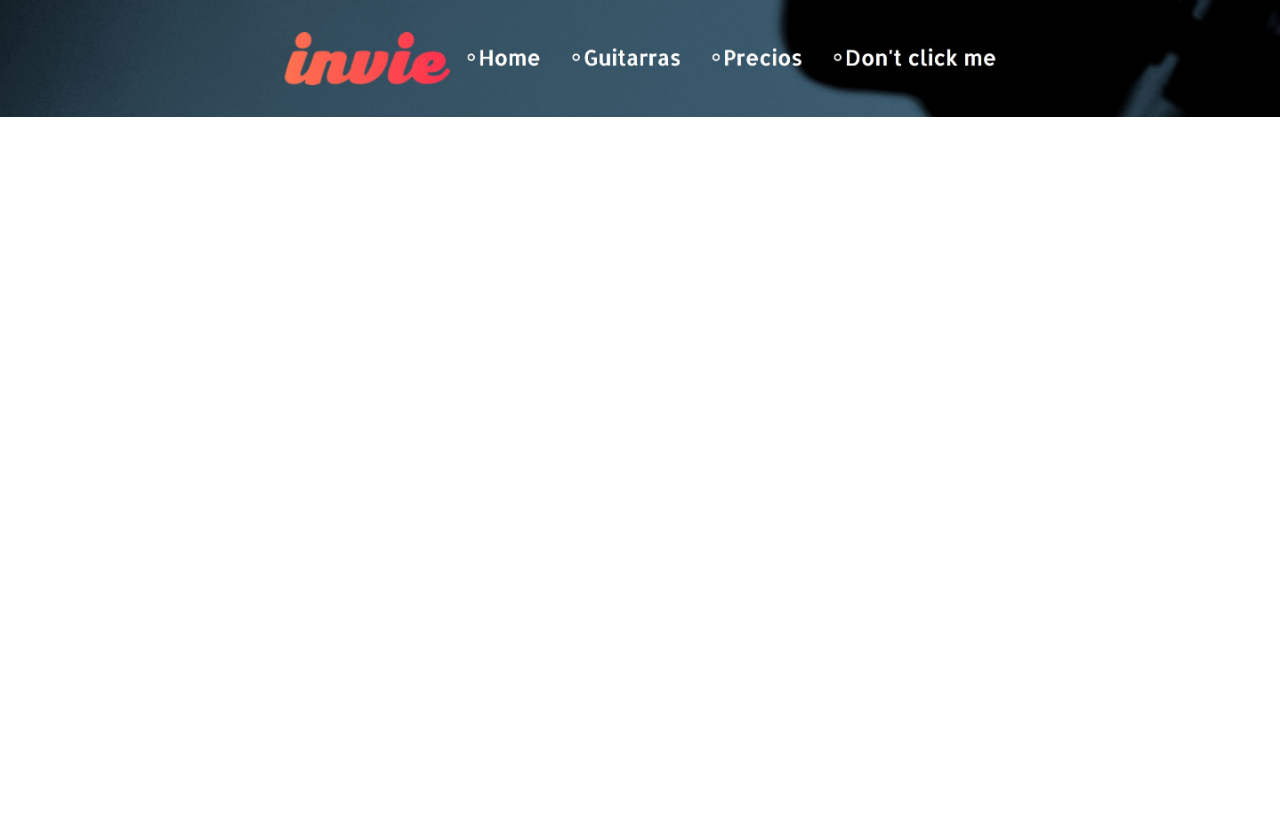
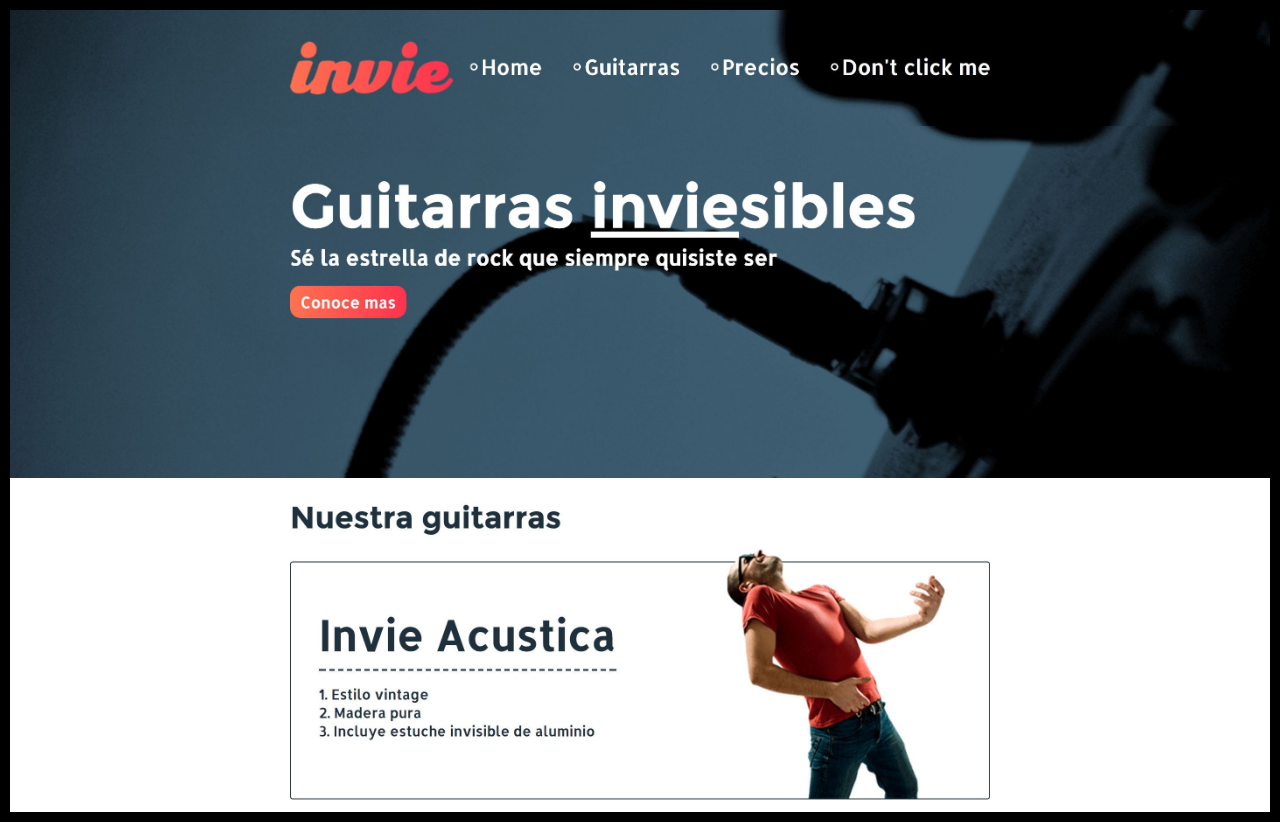
Before and after one commit to DanielEspitiaCorredor/Prueba, a plain HTML site: page index.html in a window 1280 px wide. Before the commit the page ends 800 px from the top, so only its background shows below. Drawn offline with Linux system fonts and the light colour scheme.

Commit message:
hotfix 1

```diff
--- a/index.html
+++ b/index.html
@@ -4,16 +4,18 @@
     <style media="screen">
       body{
         margin: 0;
-
+        border: 10px solid black;
       }
       img{
         max-width: 100%;
+        vertical-align: top;
       }
     </style>
   </head>
   <body>
     <img src="header.jpg" alt="">
-
+    <img src="hero.jpg" alt="">
+    <img src="acustica.jpg" alt="">
   </body>
 
 </html>
```
